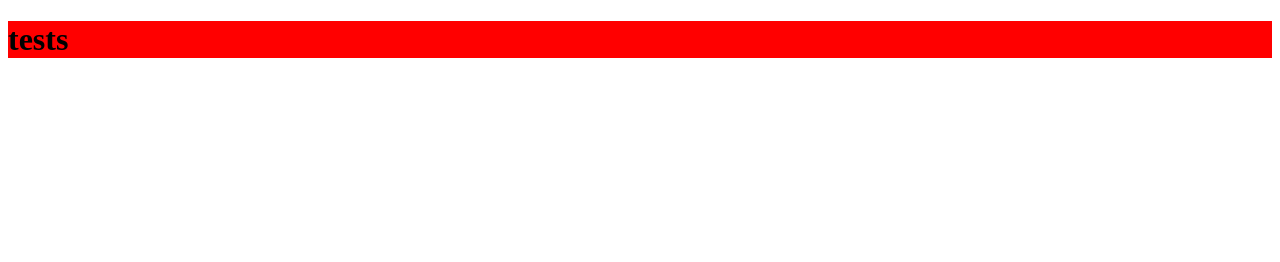
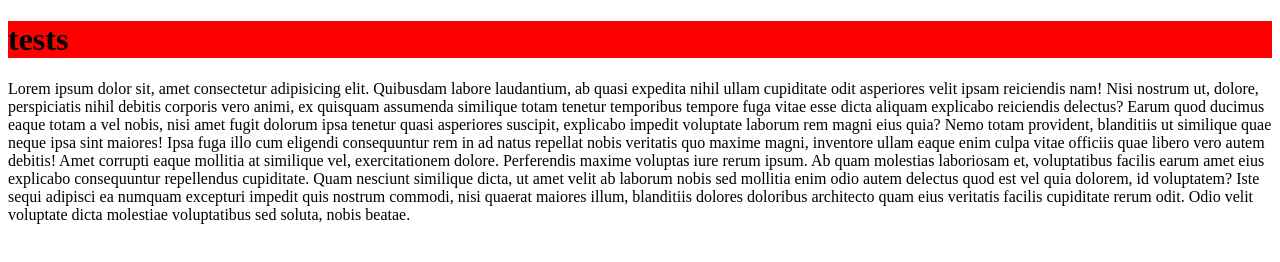
Before and after one commit to Subhashtechfirst/CSS-Practies, a plain HTML site: page mentor/index.html in a window 1280 px wide. Drawn offline with Linux system fonts and the light colour scheme.

Commit message:
second changee

```diff
--- a/mentor/index.html
+++ b/mentor/index.html
@@ -9,5 +9,6 @@
 </head>
 <body>
     <h1>tests</h1>
+    <p>Lorem ipsum dolor sit, amet consectetur adipisicing elit. Quibusdam labore laudantium, ab quasi expedita nihil ullam cupiditate odit asperiores velit ipsam reiciendis nam! Nisi nostrum ut, dolore, perspiciatis nihil debitis corporis vero animi, ex quisquam assumenda similique totam tenetur temporibus tempore fuga vitae esse dicta aliquam explicabo reiciendis delectus? Earum quod ducimus eaque totam a vel nobis, nisi amet fugit dolorum ipsa tenetur quasi asperiores suscipit, explicabo impedit voluptate laborum rem magni eius quia? Nemo totam provident, blanditiis ut similique quae neque ipsa sint maiores! Ipsa fuga illo cum eligendi consequuntur rem in ad natus repellat nobis veritatis quo maxime magni, inventore ullam eaque enim culpa vitae officiis quae libero vero autem debitis! Amet corrupti eaque mollitia at similique vel, exercitationem dolore. Perferendis maxime voluptas iure rerum ipsum. Ab quam molestias laboriosam et, voluptatibus facilis earum amet eius explicabo consequuntur repellendus cupiditate. Quam nesciunt similique dicta, ut amet velit ab laborum nobis sed mollitia enim odio autem delectus quod est vel quia dolorem, id voluptatem? Iste sequi adipisci ea numquam excepturi impedit quis nostrum commodi, nisi quaerat maiores illum, blanditiis dolores doloribus architecto quam eius veritatis facilis cupiditate rerum odit. Odio velit voluptate dicta molestiae voluptatibus sed soluta, nobis beatae.</p>
 </body>
 </html>
```
